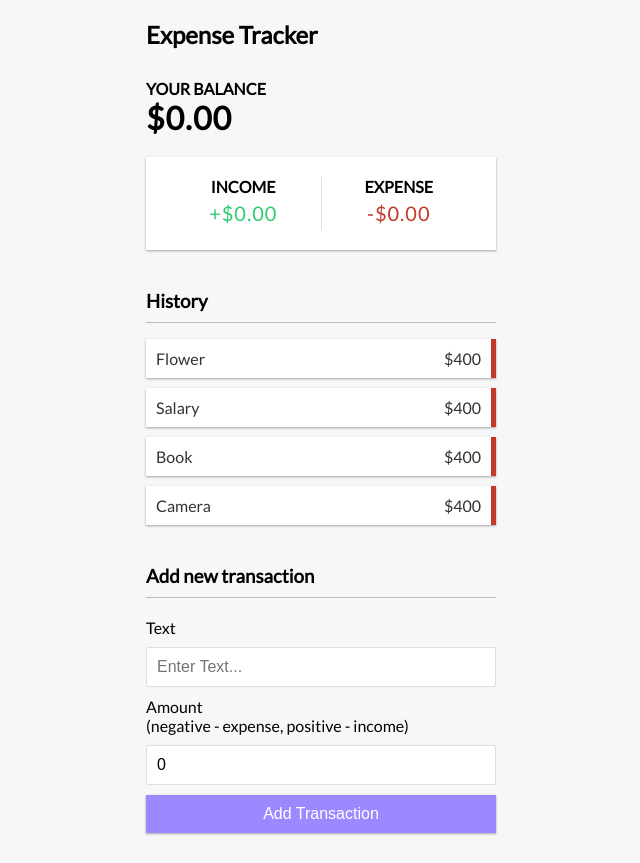
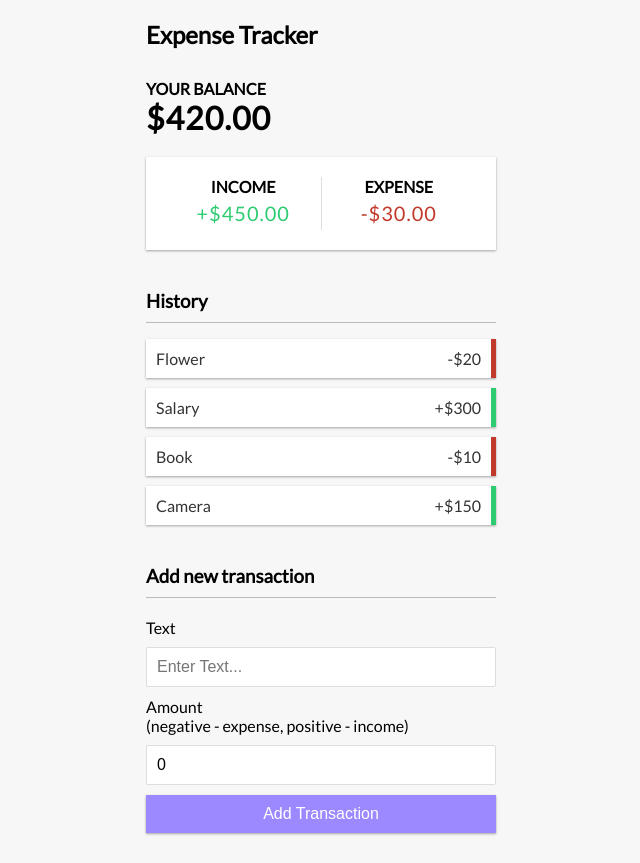
Before and after one commit to obaidash99/expense-tracker-react, a React (Create React App) app: page / in a window 1280 px wide. Shown: the whole page, without its empty margins (319-959 px from the left). Built offline with nearby package versions, Linux system fonts and the light colour scheme.

Commit message:
income expense transactions

```diff
--- a/src/components/Balance.js
+++ b/src/components/Balance.js
@@ -1,10 +1,17 @@
-import React from 'react';
+import React, { useContext } from 'react';
+import { GlobalContext } from '../context/GlobalState';
 
 const Balance = () => {
+	const { transactions } = useContext(GlobalContext);
+
+	const amounts = transactions.map((transaction) => transaction.amount);
+
+	const total = amounts.reduce((acc, item) => (acc += item), 0).toFixed(2);
+
 	return (
 		<>
 			<h4>Your Balance</h4>
-			<h1>$0.00</h1>
+			<h1>${total}</h1>
 		</>
 	);
 };
--- a/src/components/IncomeExpenses.js
+++ b/src/components/IncomeExpenses.js
@@ -1,19 +1,29 @@
-import React from 'react';
+import React, { useContext } from 'react';
+import { GlobalContext } from '../context/GlobalState';
 
 export const IncomeExpenses = () => {
+	const { transactions } = useContext(GlobalContext);
+
+	const amounts = transactions.map((transaction) => transaction.amount);
+
+	const income = amounts
+		.filter((item) => item >= 0)
+		.reduce((acc, item) => (acc += item), 0)
+		.toFixed(2);
+
+	const expense = (
+		amounts.filter((item) => item <= 0).reduce((acc, item) => (acc += item), 0) * -1
+	).toFixed(2);
+
 	return (
 		<div className="inc-exp-container">
 			<div>
 				<h4>Income</h4>
-				<p className="money plus">
-					+$0.00
-				</p>
+				<p className="money plus">+${income}</p>
 			</div>
 			<div>
 				<h4>Expense</h4>
-				<p className="money minus">
-					-$0.00
-				</p>
+				<p className="money minus">-${expense}</p>
 			</div>
 		</div>
 	);
--- a/src/components/Transaction.js
+++ b/src/components/Transaction.js
@@ -1,9 +1,14 @@
 import React from 'react';
 
 export const Transaction = ({ transaction }) => {
+	const sign = transaction.amount < 0 ? '-' : '+';
+
 	return (
-		<li className="minus">
-			{transaction.text} <span>$400</span>
+		<li className={sign === '+' ? 'plus' : 'minus'}>
+			{transaction.text}{' '}
+			<span>
+				{sign}${Math.abs(transaction.amount)}
+			</span>
 			<button className="delete-btn">x</button>
 		</li>
 	);
```
